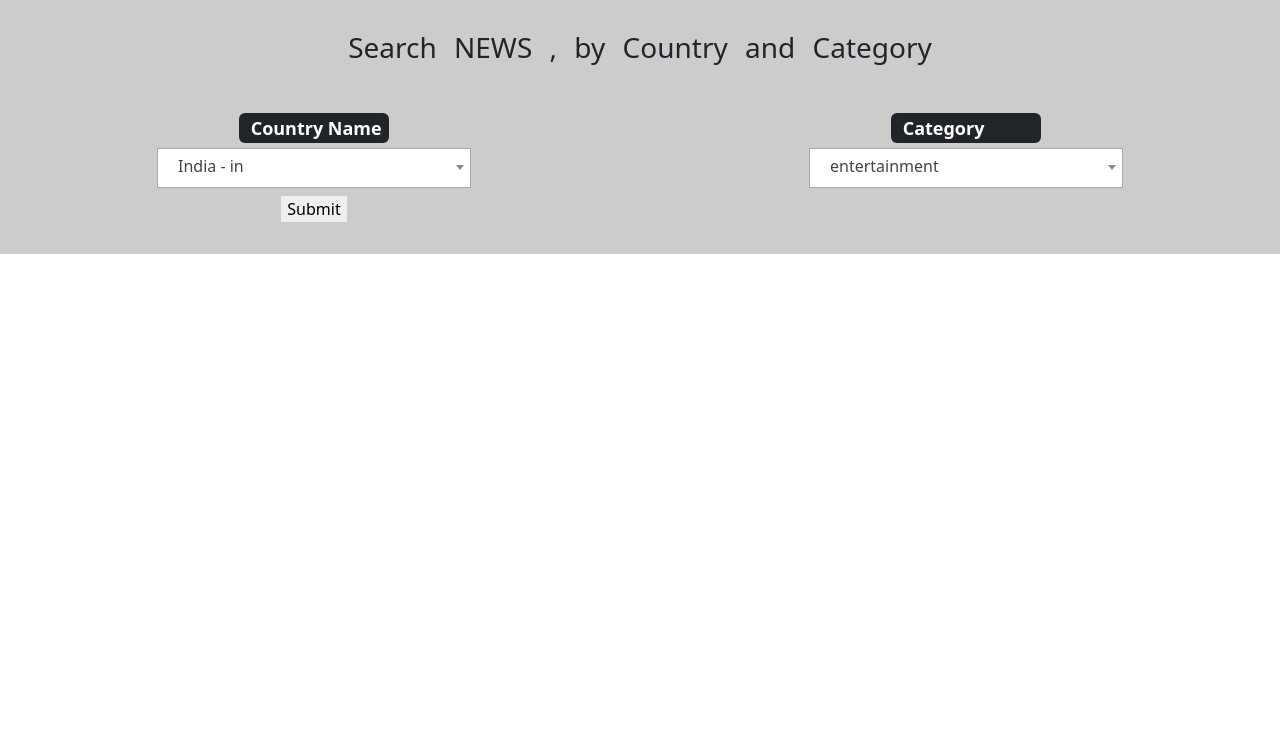
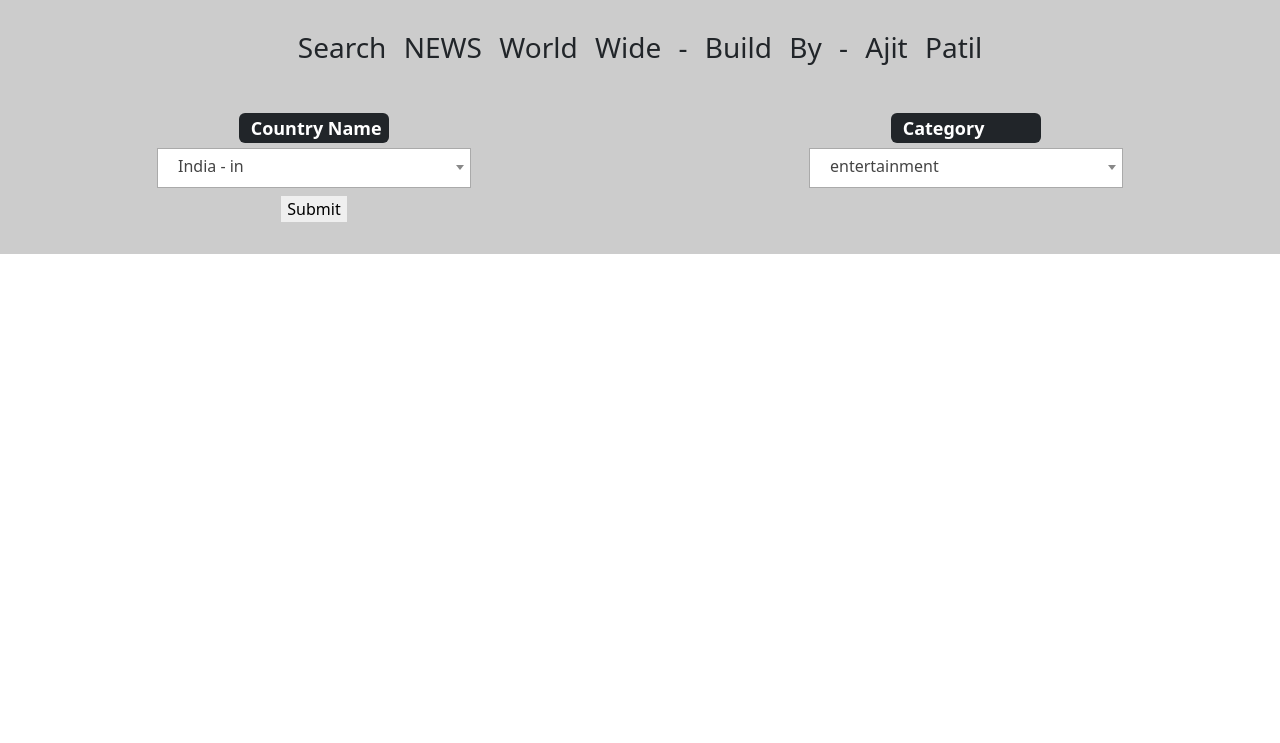
Before and after one commit to Ajitpatil92002/JavaScript-Api-Project, a plain HTML site: page index.html in a window 1280 px wide. Shown: the part 57-800 px from the top of the page. Drawn offline with nearby package versions, Linux system fonts and the light colour scheme.

Commit message:
news api

```diff
--- a/index.html
+++ b/index.html
@@ -4,7 +4,7 @@
 <head>
     <meta charset="utf-8">
     <meta name="viewport" content="width=device-width, initial-scale=1">
-    <title>Bootstrap demo</title>
+    <title>World Wide News By - Ajit Patil</title>
     <link rel="stylesheet" href="style.css">
     <link href="https://cdn.jsdelivr.net/npm/bootstrap@5.2.0-beta1/dist/css/bootstrap.min.css" rel="stylesheet"
         integrity="sha384-0evHe/X+R7YkIZDRvuzKMRqM+OrBnVFBL6DOitfPri4tjfHxaWutUpFmBp4vmVor" crossorigin="anonymous">
@@ -37,7 +37,7 @@
 
     <div class="searchSec">
         <div class="search">
-            <h3>Search NEWS , by Country and Category</h3>
+            <h3>Search NEWS World Wide - Build By - Ajit Patil</h3>
         </div>
         <div class="row">
             <div class="col-md-6 mt-2">
```
